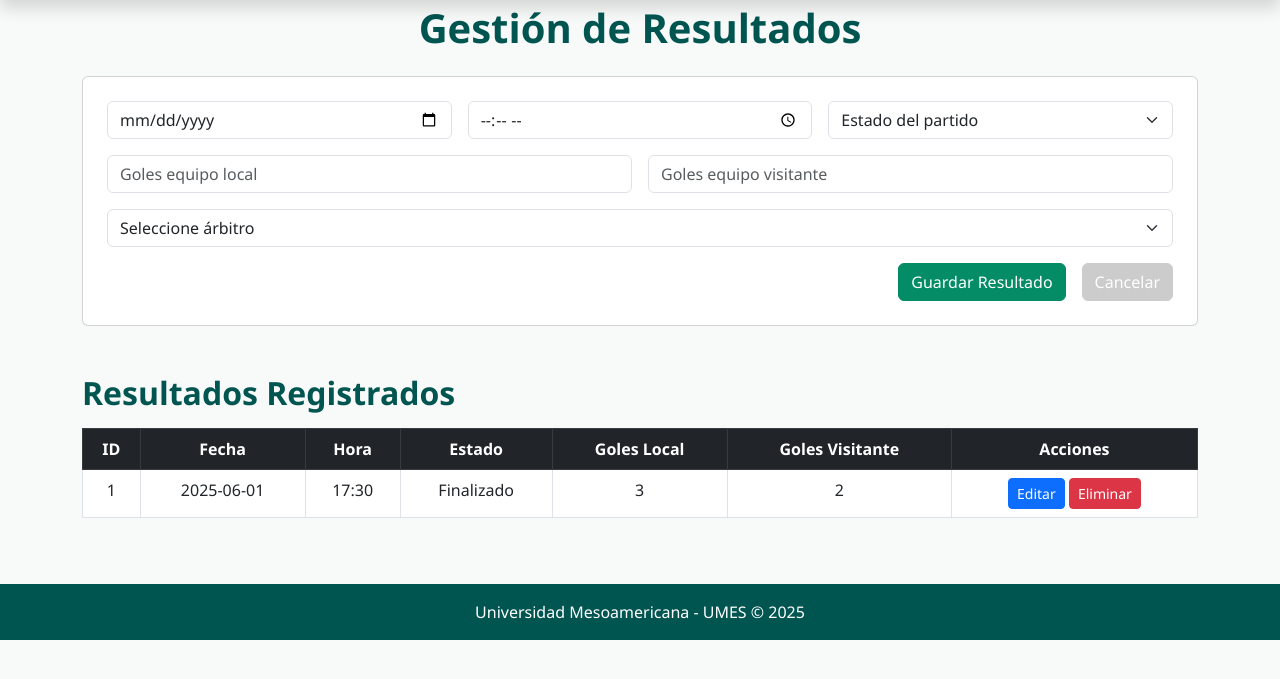
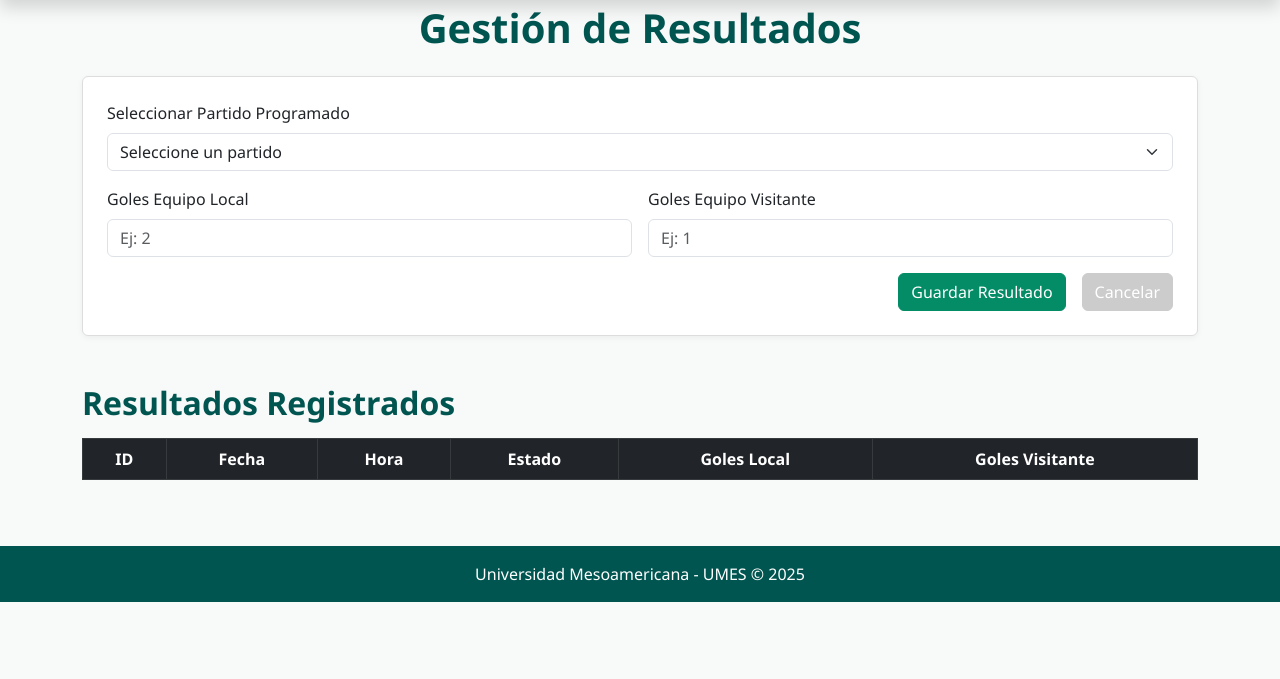
Before and after one commit to jonaSai3108/Proyecto-Final, a Flask app: page /Resultados in a window 1280 px wide. Shown: the part 86-765 px from the top of the page. Run offline with Flask 3, Linux system fonts and the light colour scheme; lists and menus that the app fills with data are empty.

Commit message:
Avance de resultados
Se sube el avance de resultados

```diff
--- a/app.py
+++ b/app.py
@@ -14,7 +14,7 @@ app.config['MAIL_SERVER'] = 'smtp.gmail.com'
 app.config['MAIL_PORT'] = 587
 app.config['MAIL_USE_TLS'] = True
 app.config['MAIL_USERNAME'] = 'rodemirovail@gmail.com'
-app.config['MAIL_PASSWORD'] = '123456'
+app.config['MAIL_PASSWORD'] = '123456'  # Asegúrate de usar variables de entorno para contraseñas en producción
 mail = Mail(app)
 
 # Importar y registrar blueprints
@@ -25,6 +25,7 @@ from api.temporada import temporada_bp
 from api.cancha import cancha_bp
 from api.partido import partido_bp
 from api.jugadores import jugadores_bp
+from api.resultado import resultado_bp
 
 app.register_blueprint(torneos_bp, url_prefix='/api/torneos')
 app.register_blueprint(equipos_bp, url_prefix='/api/equipos')
@@ -33,6 +34,7 @@ app.register_blueprint(temporada_bp, url_prefix='/api/temporadas')
 app.register_blueprint(cancha_bp, url_prefix='/api/cancha')
 app.register_blueprint(partido_bp, url_prefix='/api/partido')
 app.register_blueprint(jugadores_bp, url_prefix='/api/jugadores')
+app.register_blueprint(resultado_bp, url_prefix='/api')
 
 # Rutas principales
 @app.route('/')
@@ -46,8 +48,8 @@ def login():
         password = request.form['password']
 
         try:
-            conn = get_connection()  # Usamos la función directamente
-            with conn.cursor() as cursor:
+            conn = get_connection()
+            with conn.cursor(pymysql.cursors.DictCursor) as cursor:
                 cursor.execute("SELECT password FROM Usuarios WHERE username = %s", (username,))
                 usuario = cursor.fetchone()
 
@@ -63,7 +65,7 @@ def login():
             flash(f"Ocurrió un error: {str(e)}")
             return redirect(url_for('login'))
         finally:
-            if 'conn' in locals() and conn.is_connected():
+            if 'conn' in locals() and conn.open:
                 conn.close()
 
     return render_template('login.html')
@@ -84,7 +86,7 @@ def register():
 
             # Enviar correo de bienvenida
             msg = Message(subject='🎉 ¡Bienvenido a la aplicación!',
-                         recipients=[correo])
+                          recipients=[correo])
             msg.html = f"""
             <div style="font-family:sans-serif;">
                 <h2>Hola, {username} 👋</h2>
@@ -107,7 +109,7 @@ def register():
             flash(f'Ocurrió un error: {str(e)}')
             return redirect(url_for('register'))
         finally:
-            if 'conn' in locals() and conn.is_connected():
+            if 'conn' in locals() and conn.open:
                 conn.close()
 
     return render_template('registro.html')
--- a/db.py
+++ b/db.py
@@ -7,7 +7,7 @@ def get_connection():
             host='localhost',
             port=3306,
             user='root',
-            password='12345678',
+            password='Elison21!',
             database='DBTorneosFutbol'
         )
         if connection.is_connected():
--- /dev/null
+++ b/static/css/resultado.css
@@ -0,0 +1,46 @@
+
+    body {
+      padding-top: 90px;
+      background-color: #f8faf9;
+      font-family: 'Segoe UI', sans-serif;
+    }
+    .navbar {
+      background-color: #015551;
+    }
+    .navbar-brand img {
+      height: 60px;
+    }
+    .navbar .text-white {
+      font-size: 1.5rem;
+      font-weight: 600;
+    }
+    h1, h2 {
+      color: #015551;
+      font-weight: bold;
+    }
+    .btn-success {
+      background-color: #038c65 !important;
+      border-color: #038c65 !important;
+    }
+    .btn-success:hover {
+      background-color: #027a57 !important;
+    }
+    .btn-secondary {
+      background-color: #cccccc !important;
+      border-color: #cccccc !important;
+    }
+    footer {
+      padding: 1rem;
+      text-align: center;
+      color: #ffffff;
+      background-color: #015551;
+      margin-top: 50px;
+    }
+    .card {
+      background-color: #ffffff;
+      border: 1px solid #ddd;
+      box-shadow: 0 2px 6px rgba(0,0,0,0.05);
+    }
+    table th, table td {
+      vertical-align: middle;
+    }
--- a/templates/Resultado.html
+++ b/templates/Resultado.html
@@ -5,41 +5,7 @@
   <meta name="viewport" content="width=device-width, initial-scale=1.0"/>
   <title>Resultados de Partidos</title>
   <link href="https://cdn.jsdelivr.net/npm/bootstrap@5.3.0/dist/css/bootstrap.min.css" rel="stylesheet" />
-  <style>
-    body {
-      padding-top: 90px;
-      background-color: #f8faf9;
-      font-family: 'Segoe UI', sans-serif;
-    }
-    .navbar {
-      background-color: #015551;
-    }
-    .navbar-brand img {
-      height: 60px;
-    }
-    h1, h2 {
-      color: #015551;
-      font-weight: bold;
-    }
-    .btn-success {
-      background-color: #038c65;
-      border-color: #038c65;
-    }
-    .btn-success:hover {
-      background-color: #027a57;
-    }
-    .btn-secondary {
-      background-color: #cccccc;
-      border-color: #cccccc;
-    }
-    footer {
-      padding: 1rem;
-      text-align: center;
-      color: #ffffff;
-      background-color: #015551;
-      margin-top: 50px;
-    }
-  </style>
+  <link rel="stylesheet" href="{{ url_for('static', filename='css/resultado.css') }}" />
 </head>
 <body>
   <!-- Navbar -->
@@ -57,44 +23,24 @@
     <h1 class="mb-4 text-center">Gestión de Resultados</h1>
 
     <!-- Formulario para registrar/modificar resultados -->
-    <!-- ... (el resto del HTML permanece igual) -->
-
-<!-- Formulario para registrar/modificar resultados -->
     <div class="card p-4 mb-5">
       <form id="formResultado">
         <div class="row g-3">
-      <div class="col-md-4">
-        <input type="date" class="form-control" placeholder="Fecha del partido" required>
-      </div>
-      <div class="col-md-4">
-        <input type="time" class="form-control" placeholder="Hora del partido" required>
-      </div>
-      <div class="col-md-4">
-        <select class="form-select" required>
-          <option value="">Estado del partido</option>
-          <option value="Programado">Programado</option>
-          <option value="En juego">En juego</option>
-          <option value="Finalizado">Finalizado</option>
-          <option value="Cancelado">Cancelado</option>
+          <div class="col-md-12">
+            <label for="partidoProgramado" class="form-label">Seleccionar Partido Programado</label>
+            <select class="form-select" id="partidoProgramado" required>
+              <option value="">Seleccione un partido</option>
             </select>
           </div>
 
           <div class="col-md-6">
-        <input type="number" class="form-control" placeholder="Goles equipo local" min="0" required>
-      </div>
-      <div class="col-md-6">
-        <input type="number" class="form-control" placeholder="Goles equipo visitante" min="0" required>
+            <label for="golesLocal" class="form-label">Goles Equipo Local</label>
+            <input type="number" id="golesLocal" class="form-control" placeholder="Ej: 2" min="0" required>
           </div>
 
-      <!-- Nuevo campo para árbitro -->
-      <div class="col-md-12">
-        <select class="form-select" required>
-          <option value="">Seleccione árbitro</option>
-          <option value="1">Carlos Ramírez</option>
-          <option value="2">Ana López</option>
-          <option value="3">José Martínez</option>
-          <!-- Puedes agregar más o llenar desde JS en el futuro -->
-        </select>
+          <div class="col-md-6">
+            <label for="golesVisitante" class="form-label">Goles Equipo Visitante</label>
+            <input type="number" id="golesVisitante" class="form-control" placeholder="Ej: 1" min="0" required>
           </div>
 
           <div class="col-12 d-flex justify-content-end gap-3">
@@ -104,9 +50,6 @@
         </div>
       </form>
     </div>
-
-
-
 
     <!-- Tabla de resultados -->
     <h2 class="mb-3">Resultados Registrados</h2>
@@ -120,22 +63,10 @@
             <th>Estado</th>
             <th>Goles Local</th>
             <th>Goles Visitante</th>
-            <th>Acciones</th>
           </tr>
         </thead>
-        <tbody class="text-center">
-          <tr>
-            <td>1</td>
-            <td>2025-06-01</td>
-            <td>17:30</td>
-            <td>Finalizado</td>
-            <td>3</td>
-            <td>2</td>
-            <td>
-              <button class="btn btn-sm btn-primary">Editar</button>
-              <button class="btn btn-sm btn-danger">Eliminar</button>
-            </td>
-          </tr>
+        <tbody id="tablaResultados" class="text-center">
+          <!-- Se llenará con JS -->
         </tbody>
       </table>
     </div>
@@ -144,5 +75,8 @@
   <footer>
     Universidad Mesoamericana - UMES &copy; 2025
   </footer>
-</body>
+
+  <!-- JavaScript -->
+  <script src="https://cdn.jsdelivr.net/npm/bootstrap@5.3.0/dist/js/bootstrap.bundle.min.js"></script>
+  <script src="{{ url_for('static', filename='js/resultado.js') }}"></script>
 </html>
```
Also changed, not shown: api/resultado.py (added, +67 -0 lines), static/js/resultado.js (added). Lines whose indentation alone changed are shown as unchanged.
